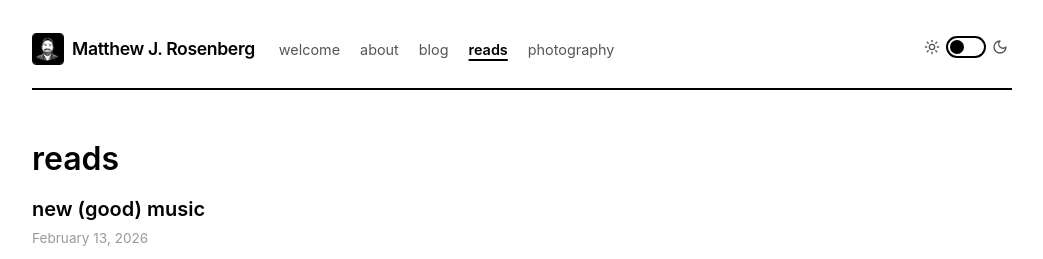
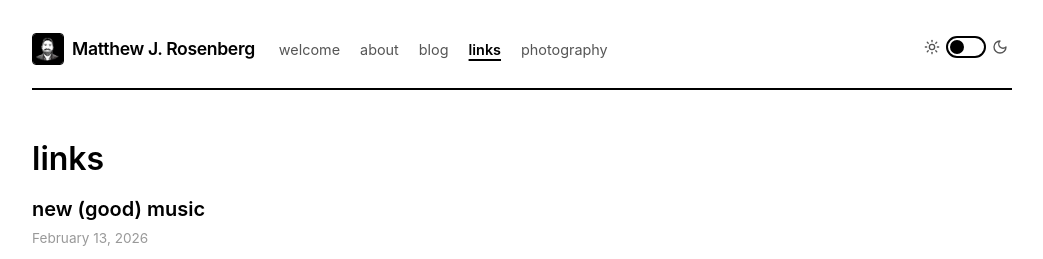
Before and after one commit to mattjrosenberg/mattjrosenberg.com, a Jekyll site: the page built from _pages/reads.md, in a window 1280 px wide. Shown: the top 259 px of the page, without its empty margins (118-1161 px from the left). Built offline with Jekyll 4.4.1, drawn with Linux system fonts in a browser that asks for light colours.

Commit message:
vault backup: 2026-02-13 17:25:13

```diff
--- a/_includes/nav.html
+++ b/_includes/nav.html
@@ -10,7 +10,7 @@
     <a class="internal-link{% if page.url == '/' %} active{% endif %}" href="/">welcome</a>
     <a class="internal-link{% if page.title == 'about' %} active{% endif %}" href="/about">about</a>
     <a class="internal-link{% if page.layout == 'post' or page.url == '/blog' %} active{% endif %}" href="/blog">blog</a>
-    <a class="internal-link{% if page.url == '/reads' or page.layout == 'link-post' %} active{% endif %}" href="/reads">reads</a>
+    <a class="internal-link{% if page.url == '/links' or page.layout == 'link-post' %} active{% endif %}" href="/links">links</a>
     <a class="internal-link{% if page.url contains '/photography' %} active{% endif %}" href="/photography">photography</a>
   </div>
   <div class="theme-toggle" id="theme-toggle" title="Toggle dark mode">
--- a/_pages/reads.md
+++ b/_pages/reads.md
@@ -1,7 +1,7 @@
 ---
 layout: page
-title: reads
-permalink: /reads
+title: links
+permalink: /links
 ---
 {% assign read_posts = site.posts | where: "type", "read" %}
 {% for post in read_posts %}
```
